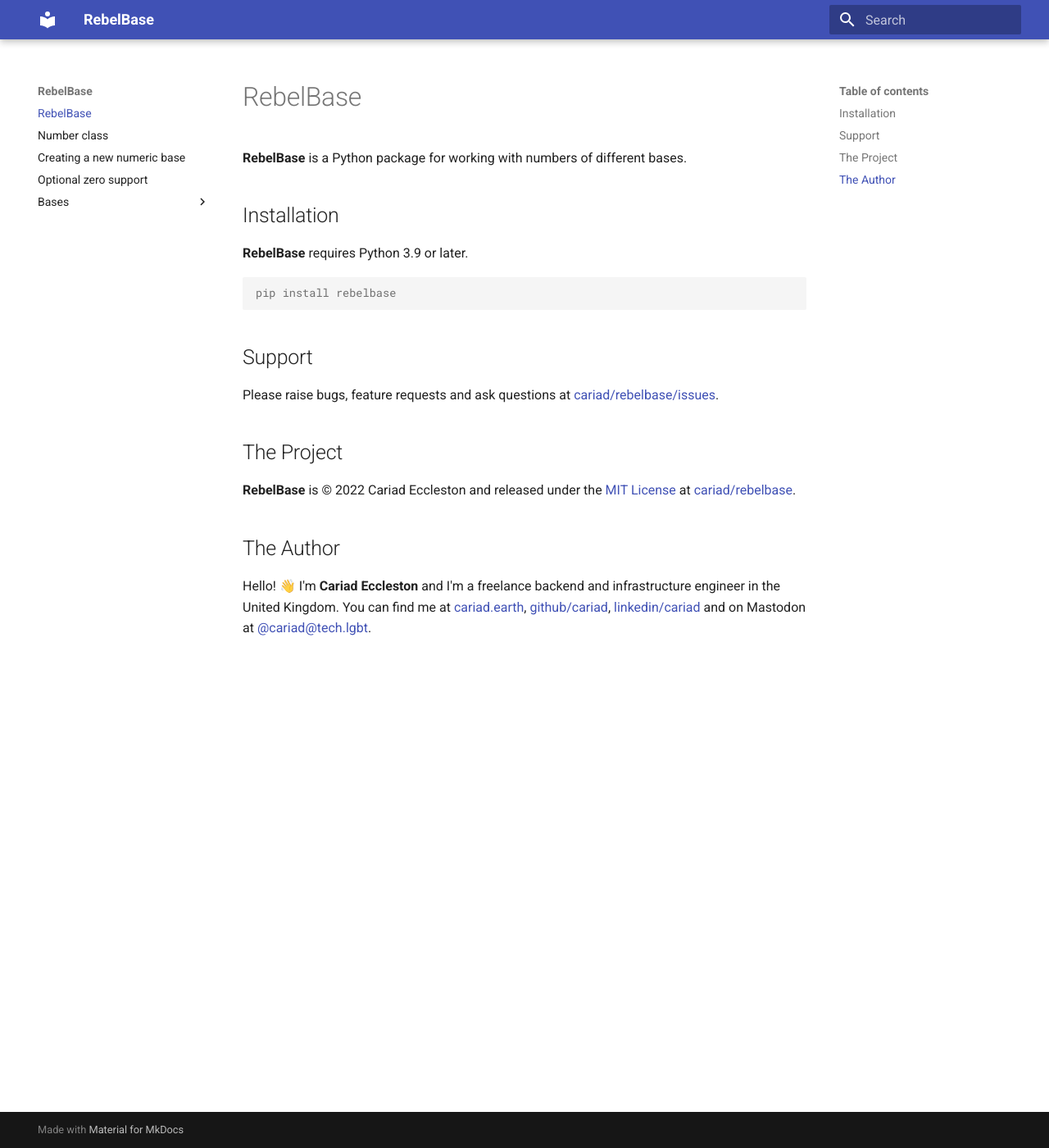
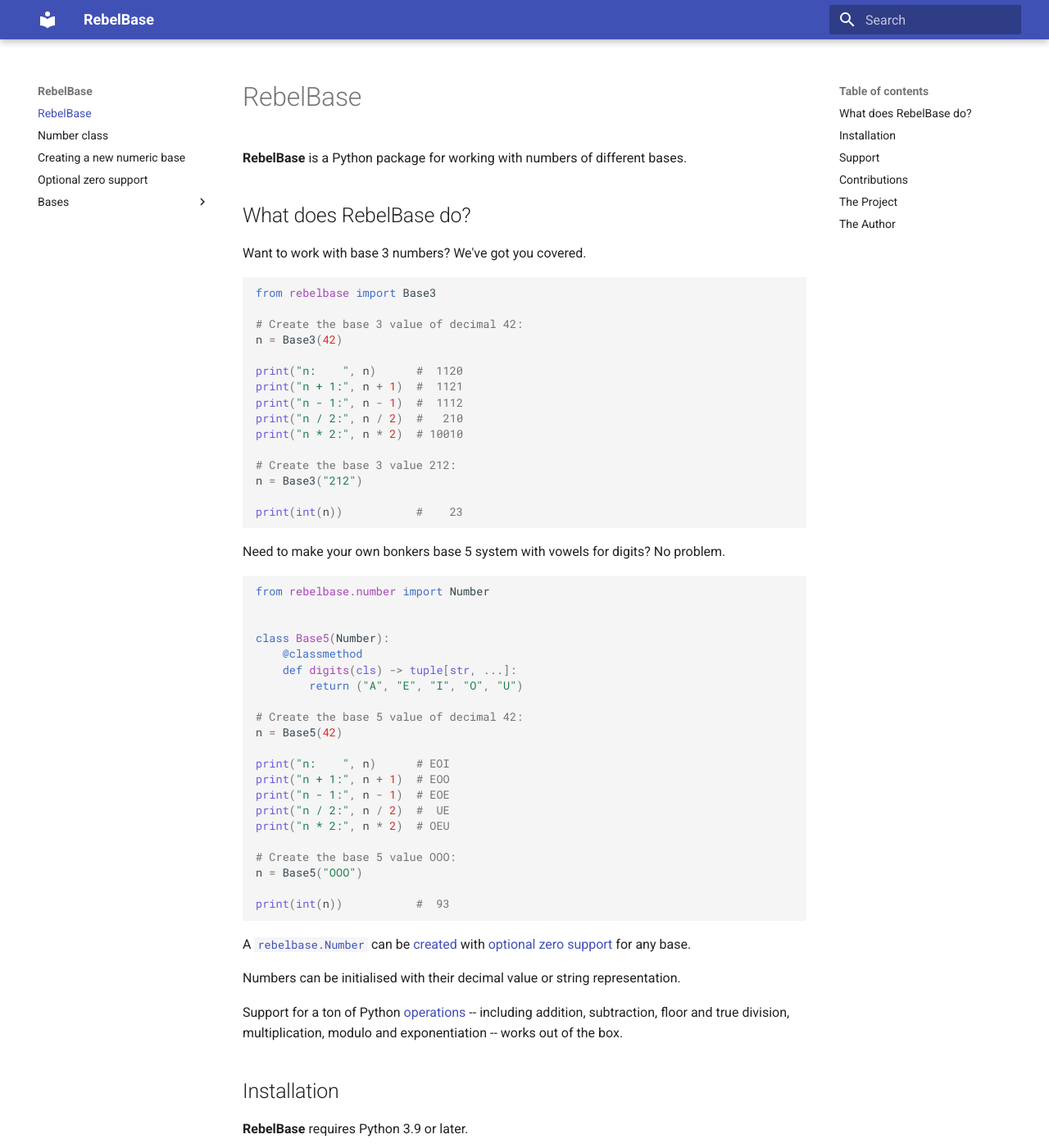
Before and after one commit to cariad/rebelbase, an MkDocs documentation site: the page built from docs/index.md, in a window 1280 px wide and 1400 px high. Shown: the whole window at 82% size. Built offline with MkDocs 1.6.1 and Material for MkDocs 9.7.7, drawn with Linux system fonts in a browser that asks for light colours; some of the changed text lies outside the part shown.

Commit message:
Clean up documentation (#15)

````diff
--- a/docs/index.md
+++ b/docs/index.md
@@ -1,6 +1,60 @@
 # RebelBase
 
 **RebelBase** is a Python package for working with numbers of different bases.
+
+## What does RebelBase do?
+
+Want to work with base 3 numbers? We've got you covered.
+
+```python
+from rebelbase import Base3
+
+# Create the base 3 value of decimal 42:
+n = Base3(42)
+
+print("n:    ", n)      #  1120
+print("n + 1:", n + 1)  #  1121
+print("n - 1:", n - 1)  #  1112
+print("n / 2:", n / 2)  #   210
+print("n * 2:", n * 2)  # 10010
+
+# Create the base 3 value 212:
+n = Base3("212")
+
+print(int(n))           #    23
+```
+
+Need to make your own bonkers base 5 system with vowels for digits? No problem.
+
+```python
+from rebelbase.number import Number
+
+
+class Base5(Number):
+    @classmethod
+    def digits(cls) -> tuple[str, ...]:
+        return ("A", "E", "I", "O", "U")
+
+# Create the base 5 value of decimal 42:
+n = Base5(42)
+
+print("n:    ", n)      # EOI
+print("n + 1:", n + 1)  # EOO
+print("n - 1:", n - 1)  # EOE
+print("n / 2:", n / 2)  #  UE
+print("n * 2:", n * 2)  # OEU
+
+# Create the base 5 value OOO:
+n = Base5("OOO")
+
+print(int(n))           #  93
+```
+
+A [`rebelbase.Number`](https://rebelbase.dev/number/) can be [created](https://rebelbase.dev/create/) with [optional zero support](https://rebelbase.dev/optional-zero/) for any base.
+
+Numbers can be initialised with their decimal value or string representation.
+
+Support for a ton of Python [operations](https://rebelbase.dev/number/#math-operations) -- including addition, subtraction, floor and true division, multiplication, modulo and exponentiation -- works out of the box.
 
 ## Installation
 
@@ -12,7 +66,13 @@
 
 ## Support
 
-Please raise bugs, feature requests and ask questions at [cariad/rebelbase/issues](https://github.com/cariad/rebelbase/issues).
+Please raise bugs, request new features and ask questions at [github.com/cariad/rebelbase/issues](https://github.com/cariad/rebelbase/issues).
+
+## Contributions
+
+See [CONTRIBUTING.md](https://github.com/cariad/rebelbase/blob/main/CONTRIBUTING.md) for contribution guidelines.
+
+In a nutshell: bugs and feature requests are gratefully received at [github.com/cariad/rebelbase/issues](https://github.com/cariad/rebelbase/issues) and I don't accept unplanned pull requests.
 
 ## The Project
 
--- a/mkdocs.yml
+++ b/mkdocs.yml
@@ -6,7 +6,7 @@
   - index.md
   - number.md
   - create.md
-  - optional_zero.md
+  - optional-zero.md
   - Bases:
       - base2.md
       - base3.md
````
Also changed, not shown: other parts of docs/index.md (+1 -1 lines), README.md (+58 -3 lines), docs/create.md (+1 -1 lines), docs/optional-zero.md (renamed from docs/optional_zero.md).
